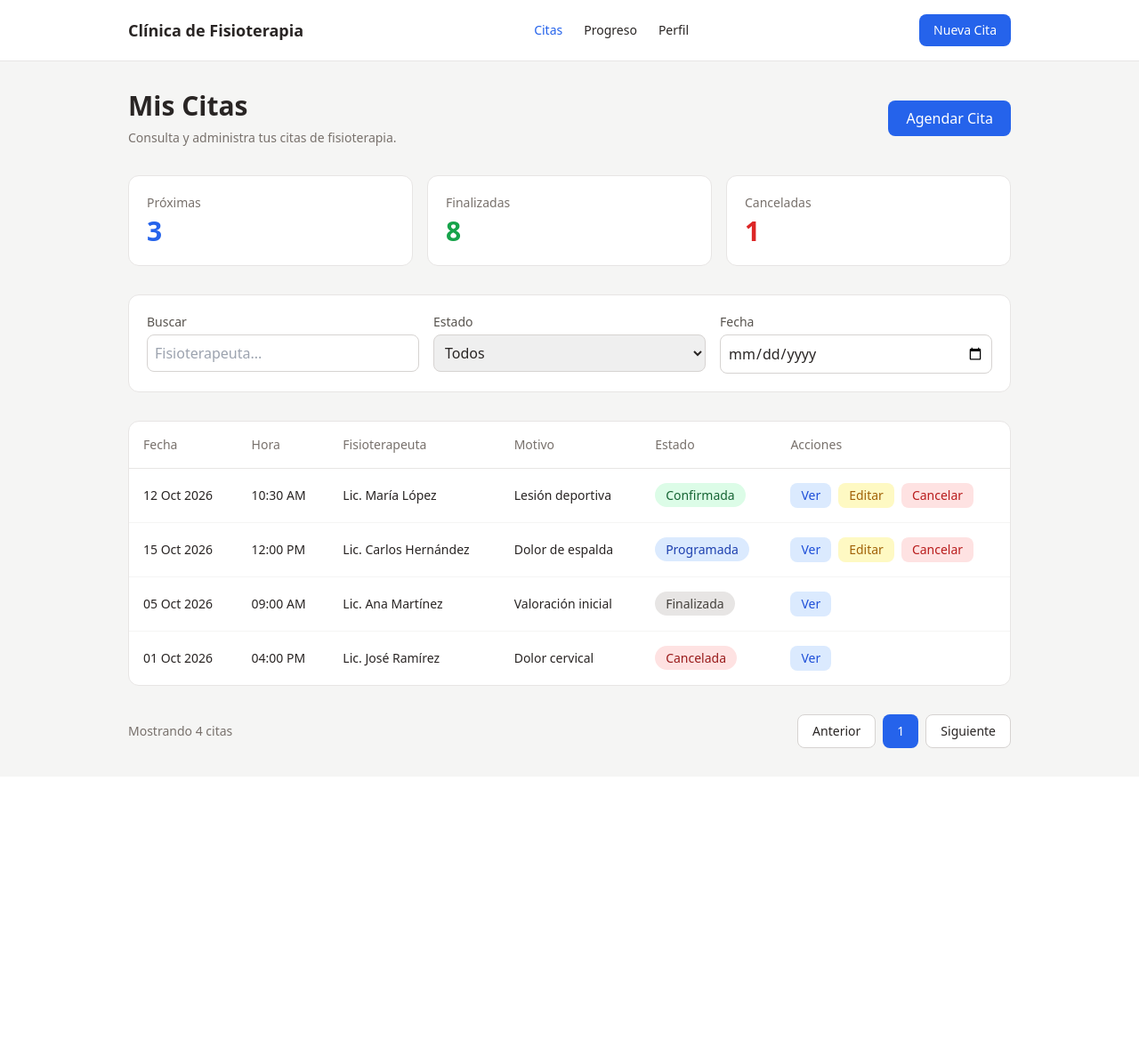
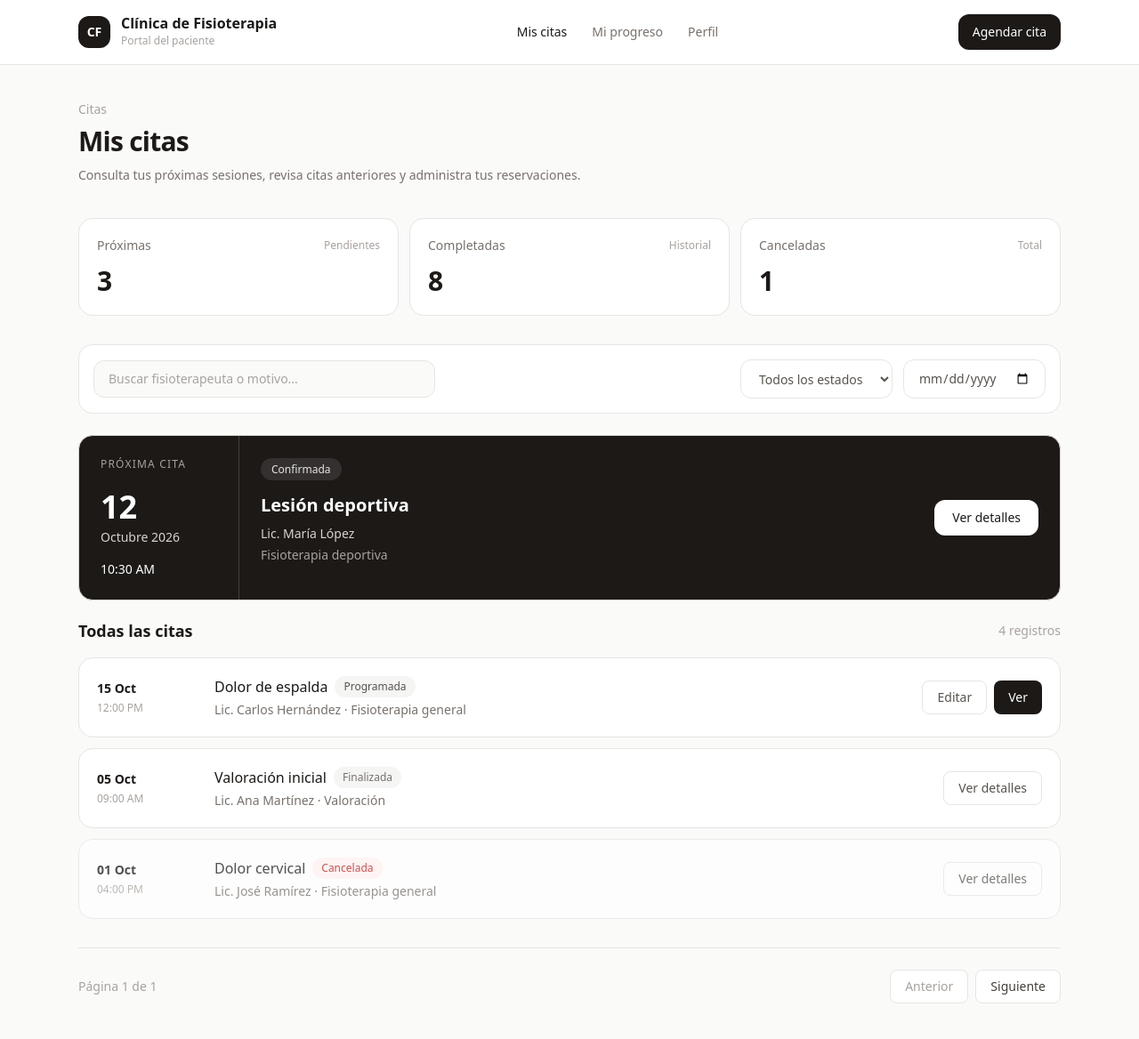
Before and after one commit to Jairo-GR14/citas-fisioterapeuta, a Django app: template templates/citas/mis_citas.html in a window 1280 px wide. Shown: the whole page at 89% size. Before the commit the page ends 841 px from the top, so only its background shows below. Run offline with Django 3.2, Linux system fonts and the light colour scheme; the template is opened without the code that fills it, so the values that code supplies are empty; some libraries are stand-ins or nearby versions.

Commit message:
Actualizacion de pantalla Mis Citas

```diff
--- a/templates/citas/mis_citas.html
+++ b/templates/citas/mis_citas.html
@@ -3,186 +3,216 @@
 <head>
     <meta charset="UTF-8">
     <meta name="viewport" content="width=device-width, initial-scale=1.0">
-
     <title>Mis Citas</title>
 
     <script src="https://cdn.tailwindcss.com"></script>
 </head>
 
-<body class="bg-stone-100 text-stone-800">
+<body class="min-h-screen bg-stone-50 text-stone-900">
 
-    <!-- Barra de navegacion -->
-    <header class="bg-white border-b border-stone-200">
-        <nav class="mx-auto flex max-w-5xl items-center justify-between p-4">
+    <!-- Navegación -->
+    <header class="border-b border-stone-200 bg-white">
+        <div class="mx-auto flex max-w-6xl items-center justify-between px-6 py-4">
 
-            <span class="text-lg font-semibold">
+            <div class="flex items-center gap-3">
+                <div class="flex h-9 w-9 items-center justify-center rounded-xl bg-stone-900 text-sm font-semibold text-white">
+                    CF
+                </div>
+
+                <div>
+                    <p class="font-semibold leading-none">
                         Clínica de Fisioterapia
-            </span>
+                    </p>
+                    <p class="mt-1 text-xs text-stone-400">
+                        Portal del paciente
+                    </p>
+                </div>
+            </div>
 
-            <ul class="hidden gap-6 text-sm sm:flex">
-                <li>
-                    <a href="#" class="text-blue-600">
-                        Citas
+            <nav class="hidden items-center gap-7 text-sm md:flex">
+                <a href="#" class="font-medium text-stone-900">
+                    Mis citas
                 </a>
-                </li>
 
-                <li>
-                    <a href="#" class="hover:text-blue-600">
-                        Progreso
+                <a href="#" class="text-stone-500 transition hover:text-stone-900">
+                    Mi progreso
                 </a>
-                </li>
 
-                <li>
-                    <a href="#" class="hover:text-blue-600">
+                <a href="#" class="text-stone-500 transition hover:text-stone-900">
                     Perfil
                 </a>
-                </li>
-            </ul>
+            </nav>
 
             <button
-                class="rounded-lg bg-blue-600 px-4 py-2 text-sm text-white hover:bg-blue-700"
+                class="rounded-xl bg-stone-900 px-4 py-2.5 text-sm font-medium text-white transition hover:bg-stone-700"
             >
-                Nueva Cita
+                Agendar cita
             </button>
 
-        </nav>
+        </div>
     </header>
 
 
-    <main class="mx-auto max-w-5xl space-y-8 p-4 py-8">
+    <main class="mx-auto max-w-6xl px-6 py-10">
 
-        <!-- Encabezado -->
-        <section class="flex flex-col gap-4 sm:flex-row sm:items-center sm:justify-between">
+        <!-- Título -->
+        <section class="mb-9">
+            <p class="mb-2 text-sm font-medium text-stone-400">
+                Citas
+            </p>
 
-            <div>
-                <h1 class="text-3xl font-semibold">
-                    Mis Citas
+            <h1 class="text-3xl font-semibold tracking-tight">
+                Mis citas
             </h1>
 
-                <p class="mt-2 text-sm text-stone-500">
-                    Consulta y administra tus citas de fisioterapia.
+            <p class="mt-2 max-w-2xl text-sm leading-6 text-stone-500">
+                Consulta tus próximas sesiones, revisa citas anteriores
+                y administra tus reservaciones.
             </p>
-            </div>
-
-            <button
-                class="rounded-lg bg-blue-600 px-5 py-2 text-white hover:bg-blue-700"
-            >
-                Agendar Cita
-            </button>
-
         </section>
 
 
-        <!-- Indicadores -->
-        <section class="grid gap-4 sm:grid-cols-3">
+        <!-- Resumen -->
+        <section class="mb-8 grid gap-3 sm:grid-cols-3">
 
-            <article class="rounded-xl border border-stone-200 bg-white p-5">
-
+            <div class="rounded-2xl border border-stone-200 bg-white p-5">
+                <div class="flex items-center justify-between">
                     <p class="text-sm text-stone-500">
                         Próximas
                     </p>
 
-                <p class="mt-1 text-3xl font-semibold text-blue-600">
+                    <span class="text-xs text-stone-400">
+                        Pendientes
+                    </span>
+                </div>
+
+                <p class="mt-3 text-3xl font-semibold">
                     3
                 </p>
-
-            </article>
+            </div>
 
 
-            <article class="rounded-xl border border-stone-200 bg-white p-5">
-
+            <div class="rounded-2xl border border-stone-200 bg-white p-5">
+                <div class="flex items-center justify-between">
                     <p class="text-sm text-stone-500">
-                    Finalizadas
+                        Completadas
                     </p>
 
-                <p class="mt-1 text-3xl font-semibold text-green-600">
+                    <span class="text-xs text-stone-400">
+                        Historial
+                    </span>
+                </div>
+
+                <p class="mt-3 text-3xl font-semibold">
                     8
                 </p>
-
-            </article>
+            </div>
 
 
-            <article class="rounded-xl border border-stone-200 bg-white p-5">
-
+            <div class="rounded-2xl border border-stone-200 bg-white p-5">
+                <div class="flex items-center justify-between">
                     <p class="text-sm text-stone-500">
                         Canceladas
                     </p>
 
-                <p class="mt-1 text-3xl font-semibold text-red-600">
+                    <span class="text-xs text-stone-400">
+                        Total
+                    </span>
+                </div>
+
+                <p class="mt-3 text-3xl font-semibold">
                     1
                 </p>
-
-            </article>
+            </div>
 
         </section>
 
 
         <!-- Filtros -->
-        <section class="rounded-xl border border-stone-200 bg-white p-5">
+        <section class="mb-6 flex flex-col gap-3 rounded-2xl border border-stone-200 bg-white p-4 lg:flex-row lg:items-center lg:justify-between">
 
-            <div class="grid gap-4 sm:grid-cols-3">
-
-                <!-- Buscar -->
-                <div>
-                    <label
-                        for="buscar"
-                        class="block text-sm text-stone-600"
-                    >
-                        Buscar
-                    </label>
-
+            <div class="relative w-full lg:max-w-sm">
                 <input
-                        id="buscar"
                     type="text"
-                        placeholder="Fisioterapeuta..."
-                        class="mt-1 w-full rounded-lg border border-stone-300 p-2
-                               focus:border-blue-500 focus:outline-none
-                               hover:border-blue-300"
+                    placeholder="Buscar fisioterapeuta o motivo..."
+                    class="w-full rounded-xl border border-stone-200 bg-stone-50 px-4 py-2.5 text-sm outline-none transition placeholder:text-stone-400 focus:border-stone-400 focus:bg-white"
                 >
             </div>
 
-
-                <!-- Estado -->
-                <div>
-                    <label
-                        for="estado"
-                        class="block text-sm text-stone-600"
-                    >
-                        Estado
-                    </label>
+            <div class="flex flex-col gap-3 sm:flex-row">
 
                 <select
-                        id="estado"
-                        class="mt-1 w-full rounded-lg border border-stone-300 p-2
-                               focus:border-blue-500 focus:outline-none
-                               hover:border-blue-300"
+                    class="rounded-xl border border-stone-200 bg-white px-4 py-2.5 text-sm text-stone-600 outline-none focus:border-stone-400"
                 >
-                        <option>Todos</option>
+                    <option>Todos los estados</option>
                     <option>Programada</option>
                     <option>Confirmada</option>
                     <option>En proceso</option>
                     <option>Finalizada</option>
                     <option>Cancelada</option>
                 </select>
+
+                <input
+                    type="date"
+                    class="rounded-xl border border-stone-200 bg-white px-4 py-2.5 text-sm text-stone-600 outline-none focus:border-stone-400"
+                >
+
+            </div>
+
+        </section>
+
+
+        <!-- Próxima cita destacada -->
+        <section class="mb-5 overflow-hidden rounded-2xl border border-stone-300 bg-stone-900 text-white">
+
+            <div class="grid md:grid-cols-[180px_1fr_auto]">
+
+                <div class="border-b border-stone-700 p-6 md:border-b-0 md:border-r">
+                    <p class="text-xs uppercase tracking-widest text-stone-400">
+                        Próxima cita
+                    </p>
+
+                    <p class="mt-5 text-4xl font-semibold">
+                        12
+                    </p>
+
+                    <p class="mt-1 text-sm text-stone-300">
+                        Octubre 2026
+                    </p>
+
+                    <p class="mt-4 text-sm font-medium">
+                        10:30 AM
+                    </p>
                 </div>
 
 
-                <!-- Fecha -->
-                <div>
-                    <label
-                        for="fecha"
-                        class="block text-sm text-stone-600"
+                <div class="p-6">
+                    <div class="mb-4">
+                        <span class="rounded-full bg-white/10 px-3 py-1 text-xs text-stone-200">
+                            Confirmada
+                        </span>
+                    </div>
+
+                    <h2 class="text-xl font-semibold">
+                        Lesión deportiva
+                    </h2>
+
+                    <p class="mt-2 text-sm text-stone-300">
+                        Lic. María López
+                    </p>
+
+                    <p class="mt-1 text-sm text-stone-400">
+                        Fisioterapia deportiva
+                    </p>
+                </div>
+
+
+                <div class="flex items-center p-6">
+                    <button
+                        class="w-full rounded-xl bg-white px-5 py-2.5 text-sm font-medium text-stone-900 transition hover:bg-stone-100"
                     >
-                        Fecha
-                    </label>
-
-                    <input
-                        id="fecha"
-                        type="date"
-                        class="mt-1 w-full rounded-lg border border-stone-300 p-2
-                               focus:border-blue-500 focus:outline-none
-                               hover:border-blue-300"
-                    >
+                        Ver detalles
+                    </button>
                 </div>
 
             </div>
@@ -190,272 +220,194 @@
         </section>
 
 
-        <!-- Tabla de citas -->
-        <section class="overflow-x-auto rounded-xl border border-stone-200 bg-white">
+        <!-- Lista de citas -->
+        <section class="space-y-3">
 
-            <table class="w-full text-left text-sm">
+            <div class="mb-4 flex items-center justify-between">
+                <h2 class="text-lg font-semibold">
+                    Todas las citas
+                </h2>
 
-                <thead class="border-b border-stone-200 text-stone-500">
-
-                    <tr>
-                        <th class="p-4 font-medium">
-                            Fecha
-                        </th>
-
-                        <th class="p-4 font-medium">
-                            Hora
-                        </th>
-
-                        <th class="p-4 font-medium">
-                            Fisioterapeuta
-                        </th>
-
-                        <th class="p-4 font-medium">
-                            Motivo
-                        </th>
-
-                        <th class="p-4 font-medium">
-                            Estado
-                        </th>
-
-                        <th class="p-4 font-medium">
-                            Acciones
-                        </th>
-                    </tr>
-
-                </thead>
+                <p class="text-sm text-stone-400">
+                    4 registros
+                </p>
+            </div>
 
 
-                <tbody class="divide-y divide-stone-100">
+            <!-- Cita -->
+            <article class="group rounded-2xl border border-stone-200 bg-white p-5 transition hover:border-stone-300">
 
-                    <!-- Cita 1 -->
-                    <tr class="hover:bg-stone-50">
+                <div class="flex flex-col gap-5 md:flex-row md:items-center">
 
-                        <td class="p-4 font-medium">
-                            12 Oct 2026
-                        </td>
+                    <div class="w-28 shrink-0">
+                        <p class="text-sm font-semibold">
+                            15 Oct
+                        </p>
 
-                        <td class="p-4">
-                            10:30 AM
-                        </td>
+                        <p class="mt-1 text-xs text-stone-400">
+                            12:00 PM
+                        </p>
+                    </div>
 
-                        <td class="p-4">
-                            Lic. María López
-                        </td>
 
-                        <td class="p-4">
-                            Lesión deportiva
-                        </td>
+                    <div class="min-w-0 flex-1">
 
-                        <td class="p-4">
+                        <div class="flex flex-wrap items-center gap-2">
+                            <h3 class="font-medium">
+                                Dolor de espalda
+                            </h3>
 
-                            <span class="rounded-full bg-green-100 px-3 py-1 text-green-800">
-                                Confirmada
+                            <span class="rounded-full bg-stone-100 px-2.5 py-1 text-xs text-stone-600">
+                                Programada
                             </span>
+                        </div>
 
-                        </td>
+                        <p class="mt-1 text-sm text-stone-500">
+                            Lic. Carlos Hernández · Fisioterapia general
+                        </p>
 
-                        <td class="p-4">
+                    </div>
+
 
                     <div class="flex gap-2">
 
                         <button
-                                    class="rounded-lg bg-blue-100 px-3 py-1 text-blue-700 hover:bg-blue-200"
-                                >
-                                    Ver
-                                </button>
-
-                                <button
-                                    class="rounded-lg bg-yellow-100 px-3 py-1 text-yellow-700 hover:bg-yellow-200"
+                            class="rounded-lg border border-stone-200 px-4 py-2 text-sm text-stone-600 transition hover:bg-stone-50"
                         >
                             Editar
                         </button>
 
                         <button
-                                    class="rounded-lg bg-red-100 px-3 py-1 text-red-700 hover:bg-red-200"
+                            class="rounded-lg bg-stone-900 px-4 py-2 text-sm text-white transition hover:bg-stone-700"
                         >
-                                    Cancelar
+                            Ver
                         </button>
 
                     </div>
 
-                        </td>
+                </div>
 
-                    </tr>
+            </article>
 
 
-                    <!-- Cita 2 -->
-                    <tr class="hover:bg-stone-50">
+            <!-- Cita -->
+            <article class="rounded-2xl border border-stone-200 bg-white p-5">
 
-                        <td class="p-4 font-medium">
-                            15 Oct 2026
-                        </td>
+                <div class="flex flex-col gap-5 md:flex-row md:items-center">
 
-                        <td class="p-4">
-                            12:00 PM
-                        </td>
+                    <div class="w-28 shrink-0">
+                        <p class="text-sm font-semibold">
+                            05 Oct
+                        </p>
 
-                        <td class="p-4">
-                            Lic. Carlos Hernández
-                        </td>
+                        <p class="mt-1 text-xs text-stone-400">
+                            09:00 AM
+                        </p>
+                    </div>
 
-                        <td class="p-4">
-                            Dolor de espalda
-                        </td>
 
-                        <td class="p-4">
+                    <div class="min-w-0 flex-1">
 
-                            <span class="rounded-full bg-blue-100 px-3 py-1 text-blue-800">
-                                Programada
+                        <div class="flex flex-wrap items-center gap-2">
+                            <h3 class="font-medium">
+                                Valoración inicial
+                            </h3>
+
+                            <span class="rounded-full bg-stone-100 px-2.5 py-1 text-xs text-stone-500">
+                                Finalizada
                             </span>
+                        </div>
 
-                        </td>
+                        <p class="mt-1 text-sm text-stone-500">
+                            Lic. Ana Martínez · Valoración
+                        </p>
 
-                        <td class="p-4">
+                    </div>
 
-                            <div class="flex gap-2">
 
                     <button
-                                    class="rounded-lg bg-blue-100 px-3 py-1 text-blue-700 hover:bg-blue-200"
+                        class="rounded-lg border border-stone-200 px-4 py-2 text-sm text-stone-600 transition hover:bg-stone-50"
                     >
-                                    Ver
-                                </button>
-
-                                <button
-                                    class="rounded-lg bg-yellow-100 px-3 py-1 text-yellow-700 hover:bg-yellow-200"
-                                >
-                                    Editar
-                                </button>
-
-                                <button
-                                    class="rounded-lg bg-red-100 px-3 py-1 text-red-700 hover:bg-red-200"
-                                >
-                                    Cancelar
+                        Ver detalles
                     </button>
 
                 </div>
 
-                        </td>
-
-                    </tr>
+            </article>
 
 
-                    <!-- Cita 3 -->
-                    <tr class="hover:bg-stone-50">
+            <!-- Cita cancelada -->
+            <article class="rounded-2xl border border-stone-200 bg-white p-5 opacity-75">
 
-                        <td class="p-4 font-medium">
-                            05 Oct 2026
-                        </td>
+                <div class="flex flex-col gap-5 md:flex-row md:items-center">
 
-                        <td class="p-4">
-                            09:00 AM
-                        </td>
+                    <div class="w-28 shrink-0">
+                        <p class="text-sm font-semibold">
+                            01 Oct
+                        </p>
 
-                        <td class="p-4">
-                            Lic. Ana Martínez
-                        </td>
+                        <p class="mt-1 text-xs text-stone-400">
+                            04:00 PM
+                        </p>
+                    </div>
 
-                        <td class="p-4">
-                            Valoración inicial
-                        </td>
 
-                        <td class="p-4">
+                    <div class="min-w-0 flex-1">
 
-                            <span class="rounded-full bg-stone-200 px-3 py-1 text-stone-700">
-                                Finalizada
+                        <div class="flex flex-wrap items-center gap-2">
+                            <h3 class="font-medium">
+                                Dolor cervical
+                            </h3>
+
+                            <span class="rounded-full bg-red-50 px-2.5 py-1 text-xs text-red-700">
+                                Cancelada
                             </span>
+                        </div>
 
-                        </td>
+                        <p class="mt-1 text-sm text-stone-500">
+                            Lic. José Ramírez · Fisioterapia general
+                        </p>
 
-                        <td class="p-4">
+                    </div>
+
 
                     <button
-                                class="rounded-lg bg-blue-100 px-3 py-1 text-blue-700 hover:bg-blue-200"
+                        class="rounded-lg border border-stone-200 px-4 py-2 text-sm text-stone-600 transition hover:bg-stone-50"
                     >
-                                Ver
+                        Ver detalles
                     </button>
 
-                        </td>
+                </div>
 
-                    </tr>
-
-
-                    <!-- Cita 4 -->
-                    <tr class="hover:bg-stone-50">
-
-                        <td class="p-4 font-medium">
-                            01 Oct 2026
-                        </td>
-
-                        <td class="p-4">
-                            04:00 PM
-                        </td>
-
-                        <td class="p-4">
-                            Lic. José Ramírez
-                        </td>
-
-                        <td class="p-4">
-                            Dolor cervical
-                        </td>
-
-                        <td class="p-4">
-
-                            <span class="rounded-full bg-red-100 px-3 py-1 text-red-800">
-                                Cancelada
-                            </span>
-
-                        </td>
-
-                        <td class="p-4">
-
-                            <button
-                                class="rounded-lg bg-blue-100 px-3 py-1 text-blue-700 hover:bg-blue-200"
-                            >
-                                Ver
-                            </button>
-
-                        </td>
-
-                    </tr>
-
-                </tbody>
-
-            </table>
+            </article>
 
         </section>
 
 
-        <!-- Paginacion -->
-        <section class="flex items-center justify-between">
+        <!-- Paginación -->
+        <footer class="mt-8 flex items-center justify-between border-t border-stone-200 pt-6">
 
-            <p class="text-sm text-stone-500">
-                Mostrando 4 citas
+            <p class="text-sm text-stone-400">
+                Página 1 de 1
             </p>
 
             <div class="flex gap-2">
 
                 <button
-                    class="rounded-lg border border-stone-300 bg-white px-4 py-2 text-sm hover:bg-stone-50"
+                    class="rounded-lg border border-stone-200 bg-white px-4 py-2 text-sm text-stone-400"
                 >
                     Anterior
                 </button>
 
                 <button
-                    class="rounded-lg bg-blue-600 px-4 py-2 text-sm text-white hover:bg-blue-700"
-                >
-                    1
-                </button>
-
-                <button
-                    class="rounded-lg border border-stone-300 bg-white px-4 py-2 text-sm hover:bg-stone-50"
+                    class="rounded-lg border border-stone-200 bg-white px-4 py-2 text-sm text-stone-700 transition hover:bg-stone-50"
                 >
                     Siguiente
                 </button>
 
             </div>
 
-        </section>
+        </footer>
 
     </main>
 
```
Lines whose indentation alone changed are shown as unchanged.
